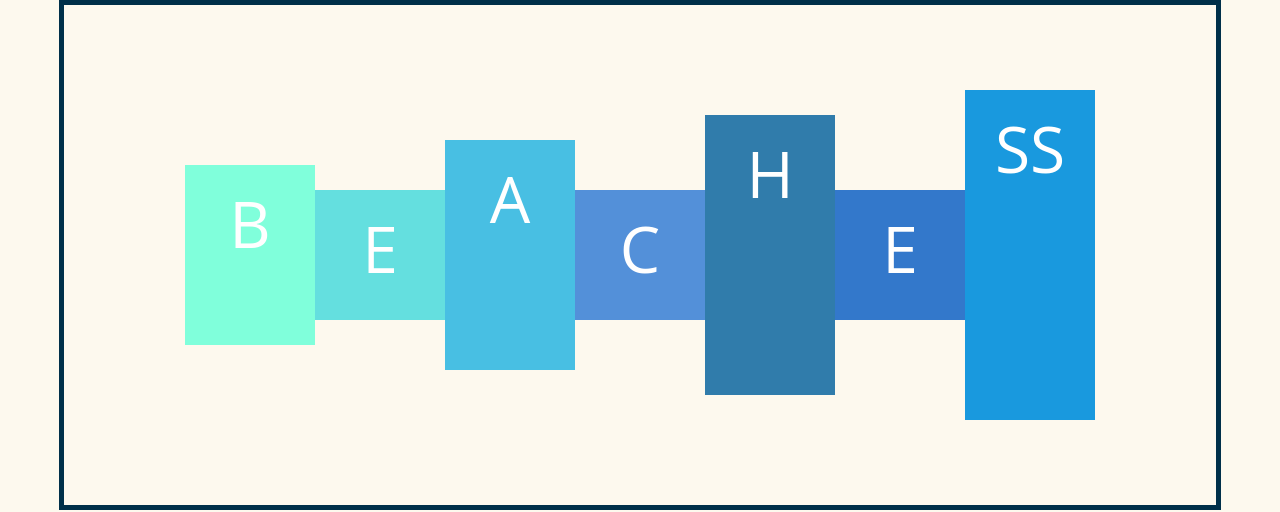
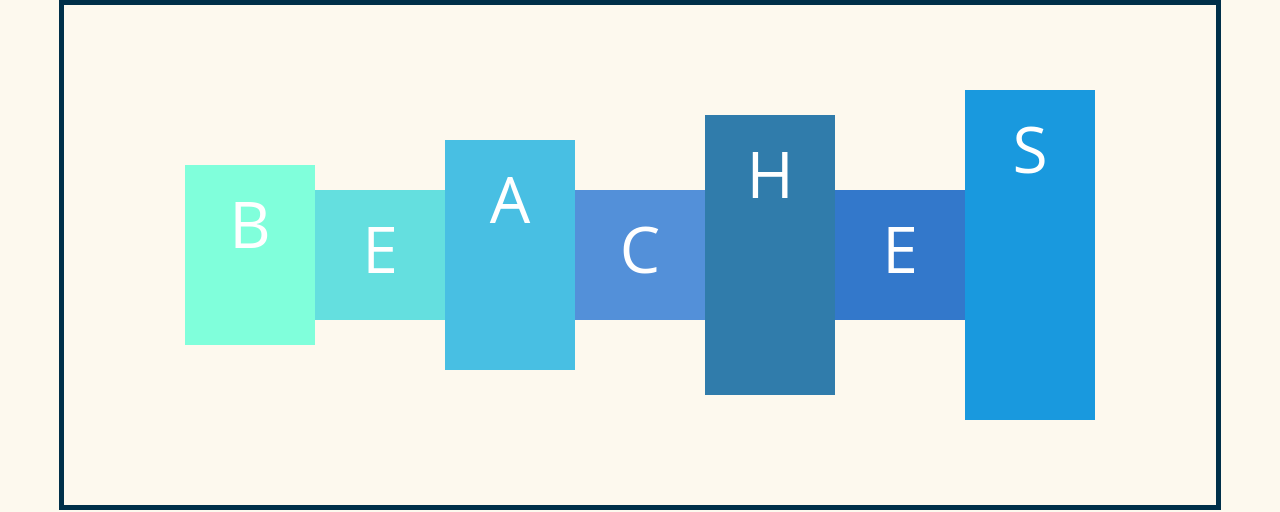
Before and after one commit to MichaelSey/Beach-gallery, a plain HTML site: page index.html in a window 1280 px wide. Shown: the top 512 px of the page. Drawn offline with Linux system fonts and the light colour scheme.

Commit message:
took out extra s added readme

```diff
--- a/index.html
+++ b/index.html
@@ -19,7 +19,7 @@
             <div style="background-color: #5390d9">C</div>
             <div style="background-color: #307cab; height:250px;">H</div>
             <div style="background-color: #3378cb">E</div>
-            <div style="background-color: #1999de; height:300px;">SS</div>
+            <div style="background-color: #1999de; height:300px;">S</div>
 
         </section>
 
```
